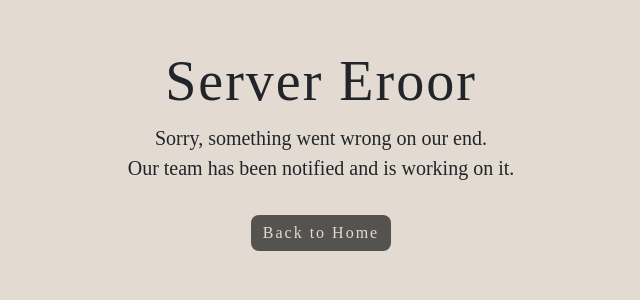
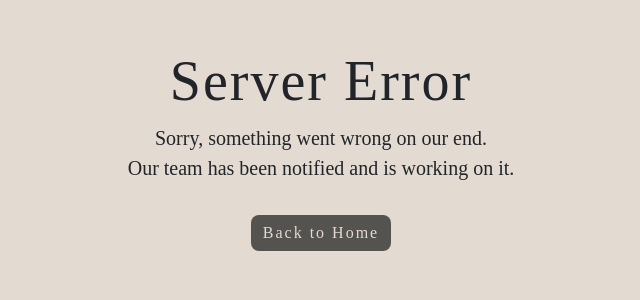
Before and after one commit to KellyT4425/ctbeauty-bookings, a Django app: template templates/500.html in a window 1280 px wide. Shown: the part 110-410 px from the top of the page, without its empty margins (319-959 px from the left). Run offline with Django 4.2, Linux system fonts and the light colour scheme; the template is opened without the code that fills it, so the values that code supplies are empty; some web fonts are replaced.

Commit message:
chore(errors): corrected Server Error 500.html

```diff
--- a/templates/500.html
+++ b/templates/500.html
@@ -3,7 +3,7 @@
 
 {% block content %}
 <div class="container text-center py-5">
-    <h1 class="display-4">Server Eroor</h1>
+    <h1 class="display-4">Server Error</h1>
     <p class="lead">Sorry, something went wrong on our end.<br>
     Our team has been notified and is working on it.</p>
     <a href="{% url 'home' %}" class="btn btn-primary mt-3 error-404">Back to Home</a>
```
Also changed, not shown: static/images/mobile-make-booking.png (added), static/images/mobile-mybookings.png (added), static/images/mobile-services.png (added), static/images/mobile-signin.png (added), static/images/mobile-signout.png (added).
